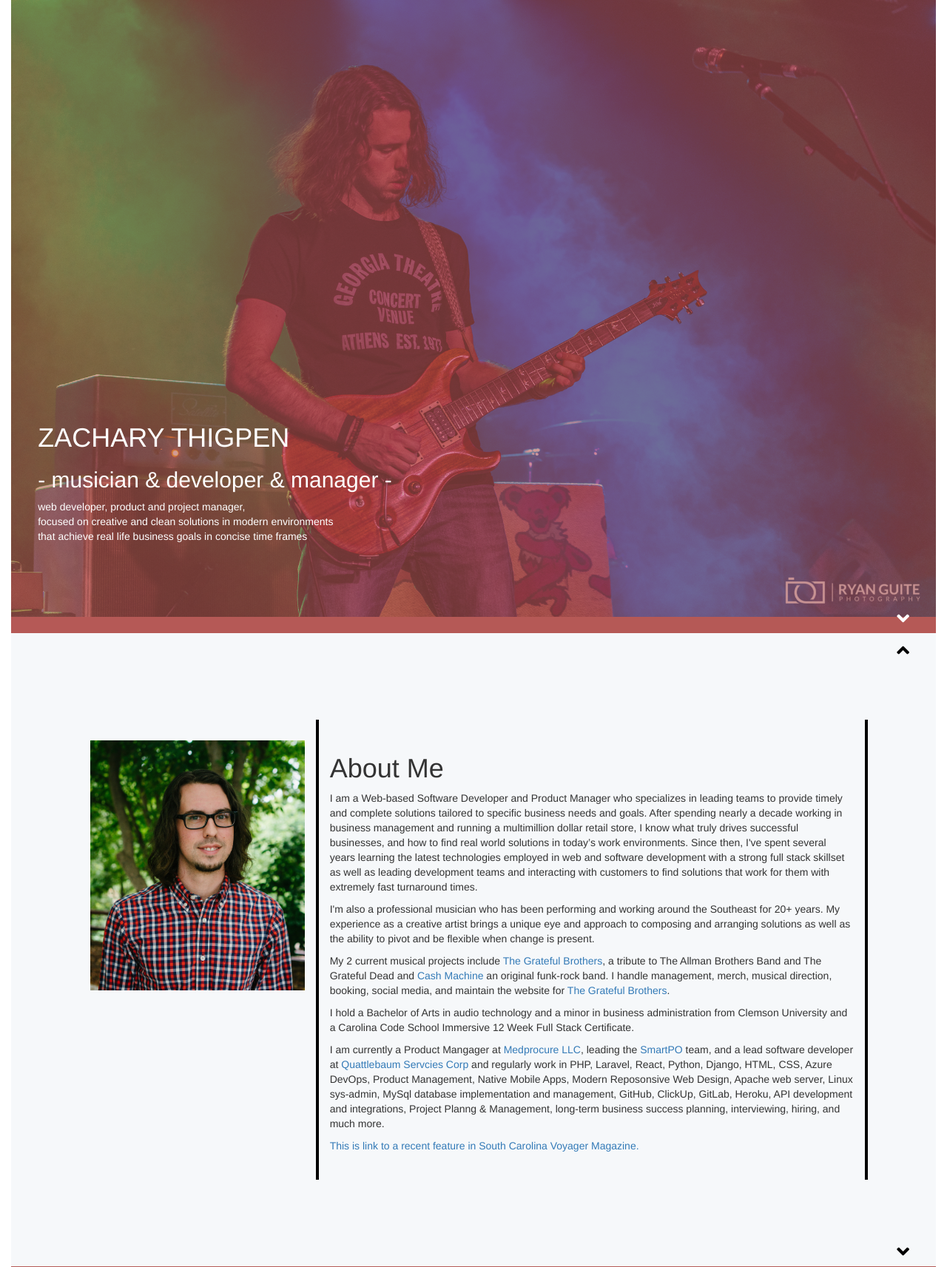
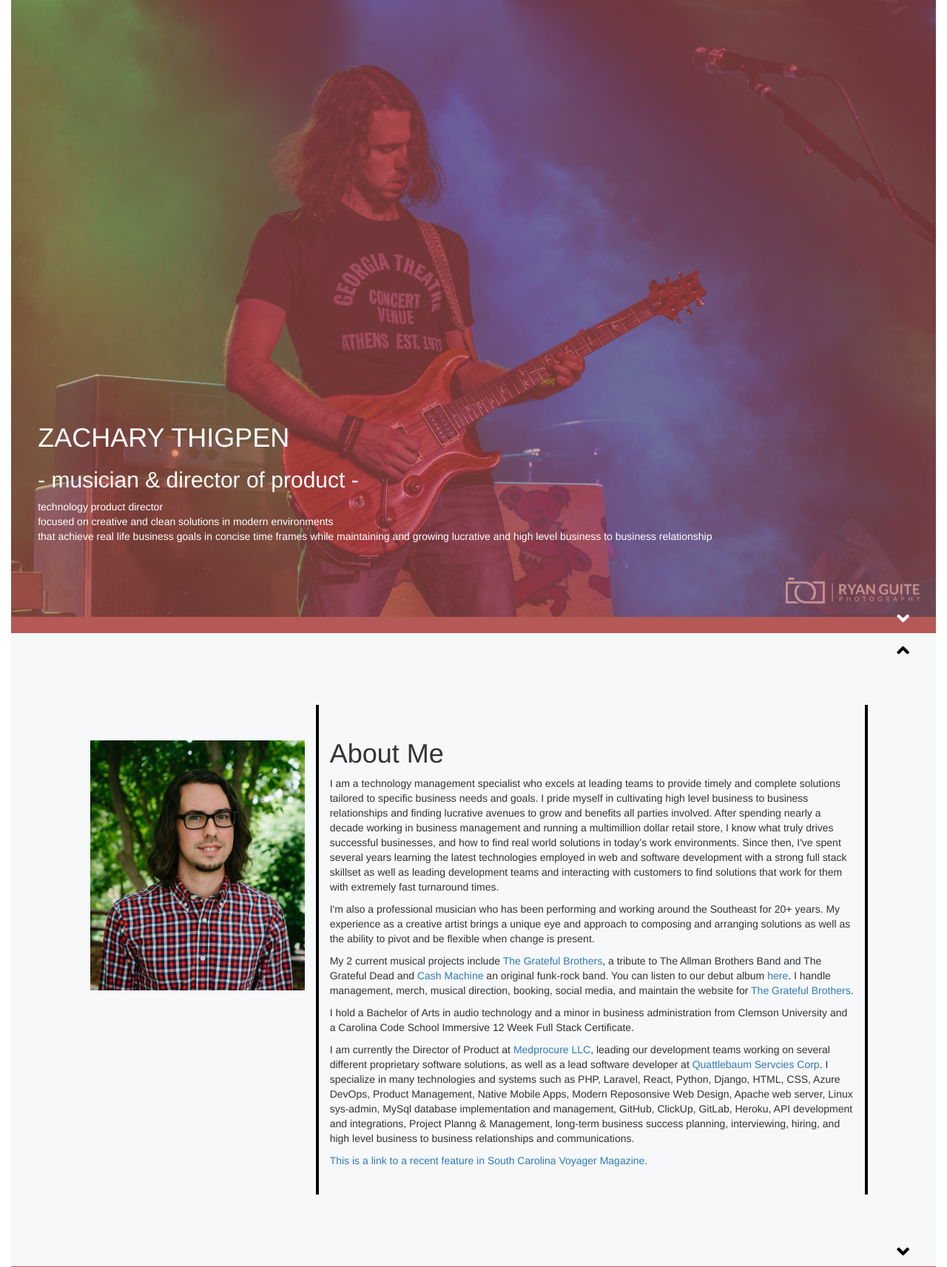
Before and after one commit to Fluffhead88/thigpen-portfolio, a Django app: page / in a window 1280 px wide. Shown: the top 1713 px of the page at 74% size. Run offline with Django 3.2, Linux system fonts and the light colour scheme; some libraries are stand-ins or nearby versions; some web fonts are replaced.

Commit message:
updated bio

```diff
--- a/app/templates/index.html
+++ b/app/templates/index.html
@@ -60,8 +60,8 @@
 				<div class="row content">
 					<div class="col-12">
 						<h1>ZACHARY THIGPEN</h1>
-						<h2>- musician & developer & manager -</h2>
-						<p>web developer, product and project manager, </br>focused on creative and clean solutions in modern environments </br>that achieve real life business goals in concise time frames</p>
+						<h2>- musician & director of product -</h2>
+						<p>technology product director </br>focused on creative and clean solutions in modern environments </br>that achieve real life business goals in concise time frames while maintaining and growing lucrative and high level business to business relationship</p>
 					</div>
 				</div>
 			</section>
@@ -75,14 +75,14 @@
 					</div>
 					<div class="col-lg-7 col-md-7 col-xs-7 about_me_text">
 						<h1>About Me</h1>
-						<p>I am a Web-based Software Developer and Product Manager who specializes in leading teams to provide timely and complete solutions tailored to specific business needs and goals. After spending nearly a decade working in business management and
+						<p>I am a technology management specialist who excels at leading teams to provide timely and complete solutions tailored to specific business needs and goals. I pride myself in cultivating high level business to business relationships and finding lucrative avenues to grow and benefits all parties involved. After spending nearly a decade working in business management and
 							running a multimillion dollar retail store, I know what truly drives successful businesses, and how to find real world solutions in today’s work environments. Since then, I've spent several years learning the latest technologies employed
 							in web and software development with a strong full stack skillset as well as leading development teams and interacting with customers to find solutions that work for them with extremely fast turnaround times.</p>
 						<p>I'm also a professional musician who has been performing and working around the Southeast for 20+ years. My experience as a creative artist brings a unique eye and approach to composing and arranging solutions as well as the ability to
 							pivot and be flexible when change is present.</p>
-						<p>My 2 current musical projects include <a href="https://wwww.thegratefulbrothers.com" target="_blank">The Grateful Brothers</a>, a tribute to The Allman Brothers Band and The Grateful Dead and <a href="https://www.facebook.com/findacashmachine" target="_blank">Cash Machine</a> an original funk-rock band. I handle management, merch, musical direction, booking, social media, and maintain the website for <a href="https://wwww.thegratefulbrothers.com" >The Grateful Brothers</a>.</p>
+						<p>My 2 current musical projects include <a href="https://wwww.thegratefulbrothers.com" target="_blank">The Grateful Brothers</a>, a tribute to The Allman Brothers Band and The Grateful Dead and <a href="https://www.cashmachineband.com" target="_blank">Cash Machine</a> an original funk-rock band. You can listen to our debut album <a href="https://distrokid.com/hyperfollow/cashmachine/cash-machine" target="_blank">here</a>. I handle management, merch, musical direction, booking, social media, and maintain the website for <a href="https://wwww.thegratefulbrothers.com" >The Grateful Brothers</a>.</p>
 						<p>I hold a Bachelor of Arts in audio technology and a minor in business administration from Clemson University and a Carolina Code School Immersive 12 Week Full Stack Certificate.</p>
-						<p>I am currently a Product Mangager at <a href="https://medprocure.com/leadership-team/" target="_blank">Medprocure LLC</a>, leading the <a href="https://www.smartpo.com" target="_blank">SmartPO</a> team, and a lead software developer at <a href="https://quattlebaum.co" target="_blank">Quattlebaum Servcies Corp</a> and regularly work in PHP, Laravel, React, Python, Django, HTML, CSS, Azure DevOps, Product Management, Native Mobile Apps, Modern Reposonsive Web Design, Apache web server, Linux sys-admin, MySql database implementation and management, GitHub, ClickUp, GitLab, Heroku, API development and integrations, Project Planng & Management, long-term business success planning, interviewing, hiring, and much more.</p><p><a href="https://southcarolinavoyager.com/interview/conversations-with-zachary-thigpen/" target="_blank">This is link to a recent feature in South Carolina Voyager Magazine.</a></p>
+						<p>I am currently the Director of Product at <a href="https://medprocure.com/leadership-team/" target="_blank">Medprocure LLC</a>, leading our development teams working on several different proprietary software solutions, as well as a lead software developer at <a href="https://quattlebaum.co" target="_blank">Quattlebaum Servcies Corp</a>. I specialize in many technologies and systems such as PHP, Laravel, React, Python, Django, HTML, CSS, Azure DevOps, Product Management, Native Mobile Apps, Modern Reposonsive Web Design, Apache web server, Linux sys-admin, MySql database implementation and management, GitHub, ClickUp, GitLab, Heroku, API development and integrations, Project Planng & Management, long-term business success planning, interviewing, hiring, and high level business to business relationships and communications.</p><p><a href="https://southcarolinavoyager.com/interview/conversations-with-zachary-thigpen/" target="_blank">This is a link to a recent feature in South Carolina Voyager Magazine.</a></p>
 					</div>
 					<div class="col-1"></div>
 				</div>
```
Also changed, not shown: 1 other file.
